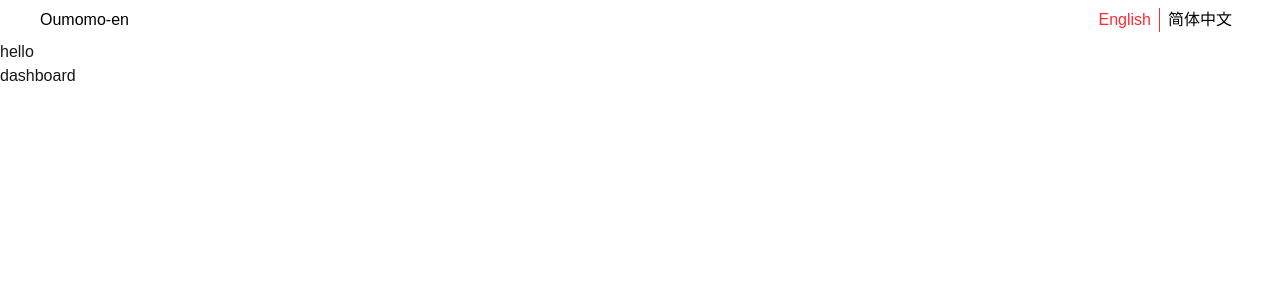
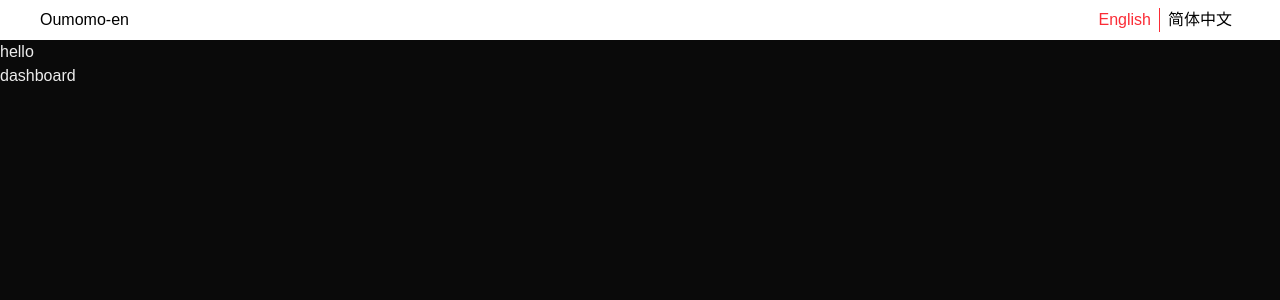
Before and after one commit to crush-lph/oumumu, a Next.js app: page /en in a window 1280 px wide. Shown: the top 300 px of the page. Built offline with nearby package versions, Linux system fonts and the light colour scheme.

Commit message:
temp: root

```diff
--- a/app/[locale]/layout.tsx
+++ b/app/[locale]/layout.tsx
@@ -1,28 +1,8 @@
-import type { Metadata } from 'next';
-import { Geist, Geist_Mono } from 'next/font/google';
-import './globals.css';
-import { hasLocale, NextIntlClientProvider } from 'next-intl';
+import React from 'react';
+import { Language } from '@/shared/language';
+import { hasLocale } from 'next-intl';
 import { routing } from '@/i18n/routing';
 import { notFound } from 'next/navigation';
-import { Language } from '@/shared/language';
-
-const geistSans = Geist({
-  variable: '--font-geist-sans',
-  subsets: ['latin'],
-  display: 'swap'
-});
-
-const geistMono = Geist_Mono({
-  variable: '--font-geist-mono',
-  subsets: ['latin'],
-  display: 'swap'
-});
-
-export const metadata: Metadata = {
-  title: 'oumomo',
-  description: 'oumomo'
-};
-
 export default async function RootLayout({
   children,
   params
@@ -37,12 +17,5 @@ export default async function RootLayout({
     notFound();
   }
 
-  return (
-    <html lang='en'>
-      <head></head>
-      <body className={`${geistSans.variable} ${geistMono.variable} antialiased`}>
-        <NextIntlClientProvider>{children}</NextIntlClientProvider>
-      </body>
-    </html>
-  );
+  return <>{children}</>;
 }
--- a/app/[locale]/globals.css
+++ b/app/globals.css
@@ -1,8 +1,10 @@
 @import 'tailwindcss';
 
 :root {
-  --background: #ffffff;
-  --foreground: #171717;
+  /* --background: #ffffff;
+  --foreground: #171717; */
+      --background: #0a0a0a;
+    --foreground: #ededed;
 }
 
 @theme inline {
@@ -12,12 +14,12 @@
   --font-mono: var(--font-geist-mono);
 }
 
-@media (prefers-color-scheme: dark) {
+/* @media (prefers-color-scheme: dark) {
   :root {
     --background: #0a0a0a;
     --foreground: #ededed;
   }
-}
+} */
 
 body {
   background: var(--background);
--- a/app/layout.tsx
+++ b/app/layout.tsx
@@ -1,9 +1,39 @@
-import React from 'react';
+import type { Metadata } from 'next';
+import { Geist, Geist_Mono } from 'next/font/google';
+import { NextIntlClientProvider } from 'next-intl';
+import { Language } from '@/shared/language';
+import './globals.css';
+
+const geistSans = Geist({
+  variable: '--font-geist-sans',
+  subsets: ['latin'],
+  display: 'swap'
+});
+
+const geistMono = Geist_Mono({
+  variable: '--font-geist-mono',
+  subsets: ['latin'],
+  display: 'swap'
+});
+
+export const metadata: Metadata = {
+  title: 'oumomo',
+  description: 'oumomo'
+};
 
 export default async function RootLayout({
-  children
+  children,
+  params
 }: Readonly<{
   children: React.ReactNode;
+  params: Promise<{ locale: Language }>;
 }>) {
-  return <>{children}</>;
+  return (
+    <html lang='en'>
+      <head></head>
+      <body className={`${geistSans.variable} ${geistMono.variable} antialiased`}>
+        <NextIntlClientProvider>{children}</NextIntlClientProvider>
+      </body>
+    </html>
+  );
 }
```
Also changed, not shown: 1 other file (tests, documents, lock files or other folders).
